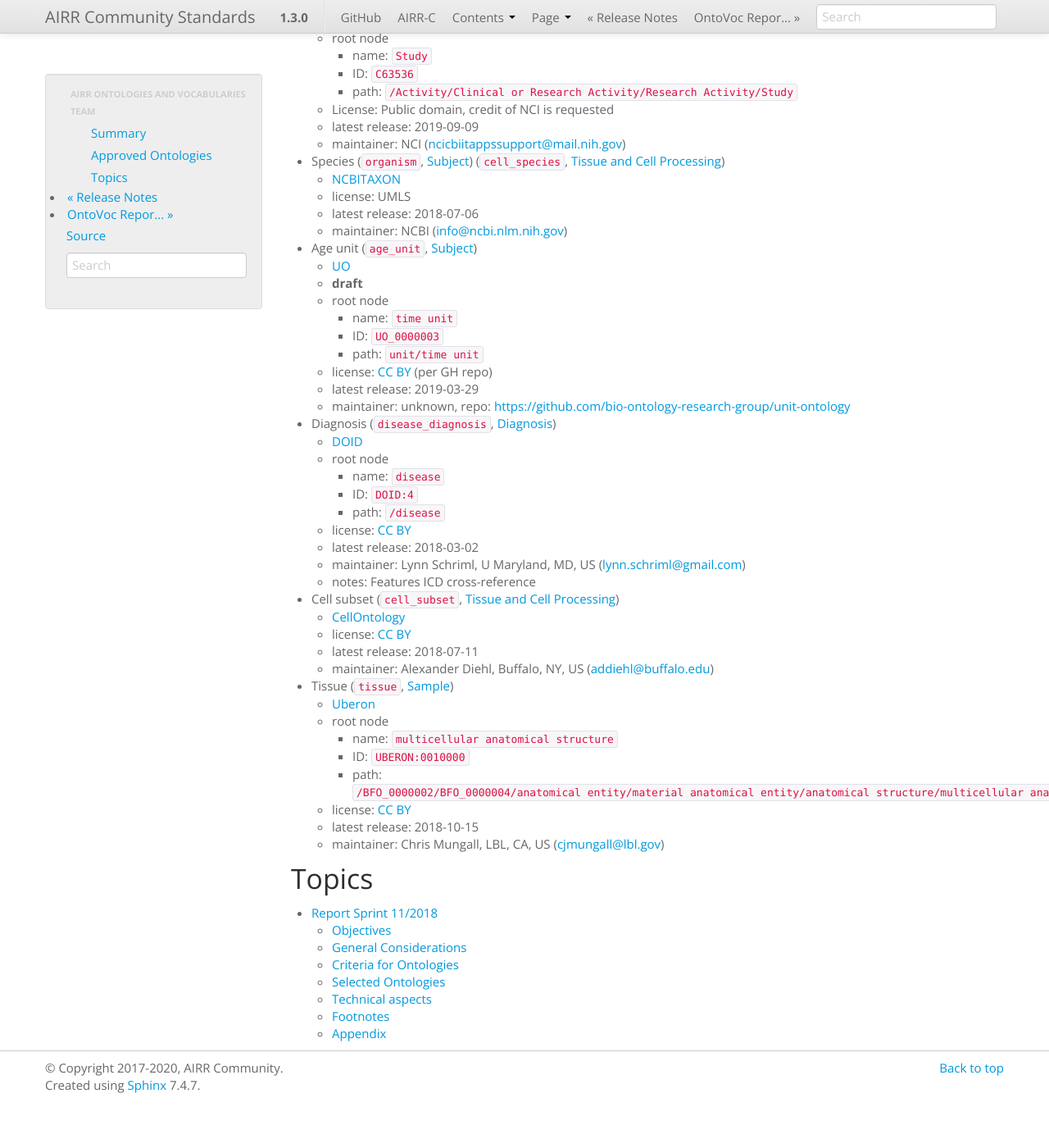
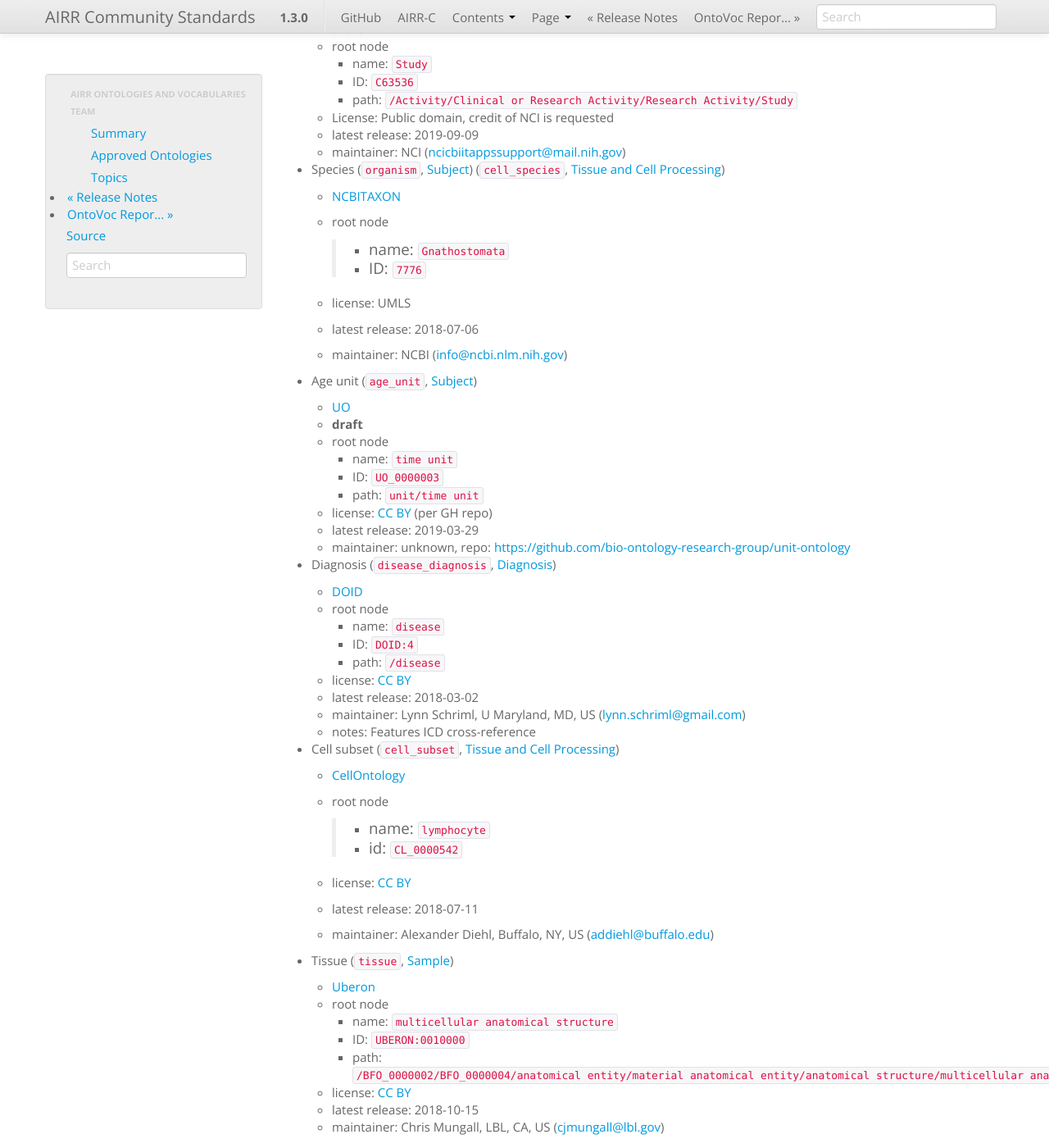
Before and after one commit to airr-community/airr-standards, a Sphinx documentation site: the page built from docs/ontovoc/introduction_ontovoc.rst, in a window 1280 px wide and 1400 px high, scrolled down 372 px. Shown: the whole window at 82% size. Built offline with Sphinx 7.4.7, drawn with Linux system fonts in a browser that asks for light colours; pages that are not in the unit, such as notebooks, are missing from menus; before the commit the page ends 1717 px from its top, so only the background shows below that.

Commit message:
Added root nodes for cell_subset and organism

```diff
--- a/docs/ontovoc/introduction_ontovoc.rst
+++ b/docs/ontovoc/introduction_ontovoc.rst
@@ -34,6 +34,11 @@ Approved Ontologies
 -  Species (``organism``, :ref:`Subject <SubjectFields>`) (``cell_species``, :ref:`Tissue and Cell Processing <CellProcessingFields>`)
 
    -  NCBITAXON_
+   - root node
+
+      - name: ``Gnathostomata``
+      - ID: ``7776``
+
    -  license: UMLS
    -  latest release: 2018-07-06
    -  maintainer: NCBI (info@ncbi.nlm.nih.gov)
@@ -70,6 +75,11 @@ Approved Ontologies
 -  Cell subset (``cell_subset``, :ref:`Tissue and Cell Processing <CellProcessingFields>`)
 
    -  CellOntology_
+   - root node
+
+      - name: ``lymphocyte``
+      - id: ``CL_0000542``
+
    -  license: `CC BY`_
    -  latest release: 2018-07-11
    -  maintainer: Alexander Diehl, Buffalo, NY, US
```
